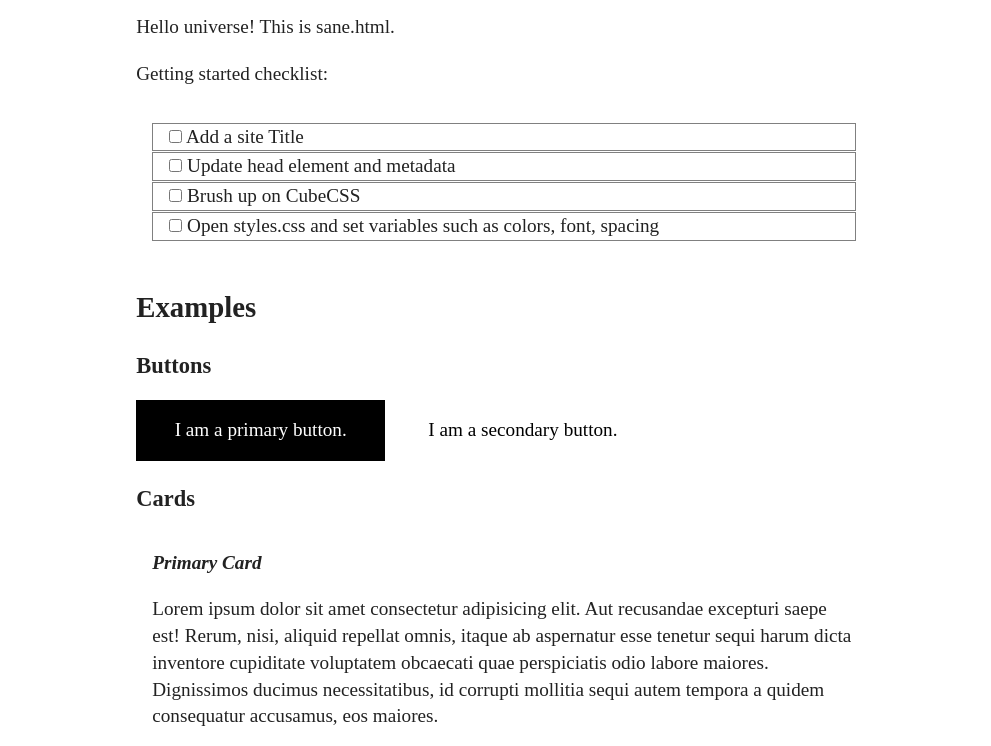
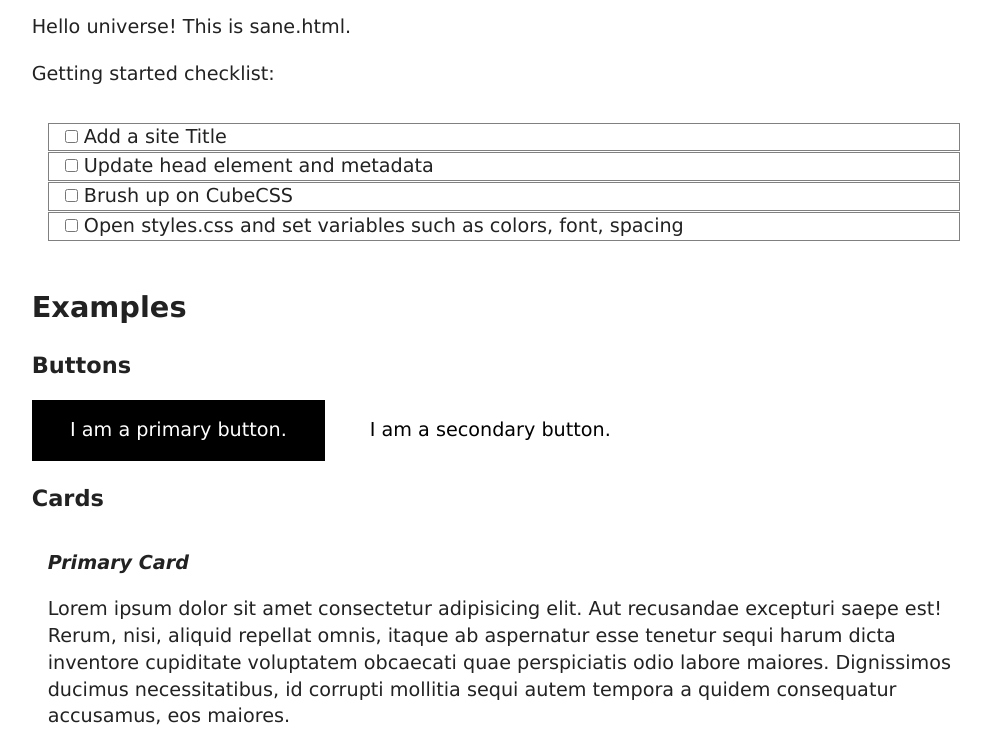
Before and after one commit to rchillard/sane.html, a plain HTML site: page index.html in a window 1280 px wide. Shown: the part 172-918 px from the top of the page, without its empty margins (136-1127 px from the left). Drawn offline with Linux system fonts and the light colour scheme.

Commit message:
Fix variable reference to font stack that was broken

```diff
--- a/css/styles.css
+++ b/css/styles.css
@@ -40,7 +40,7 @@
 
 /* base */
 body {
-    font-family: var(--ff);
+    font-family: var(--font-stack);
     font-size: var(--step--1);
 }
 
```
